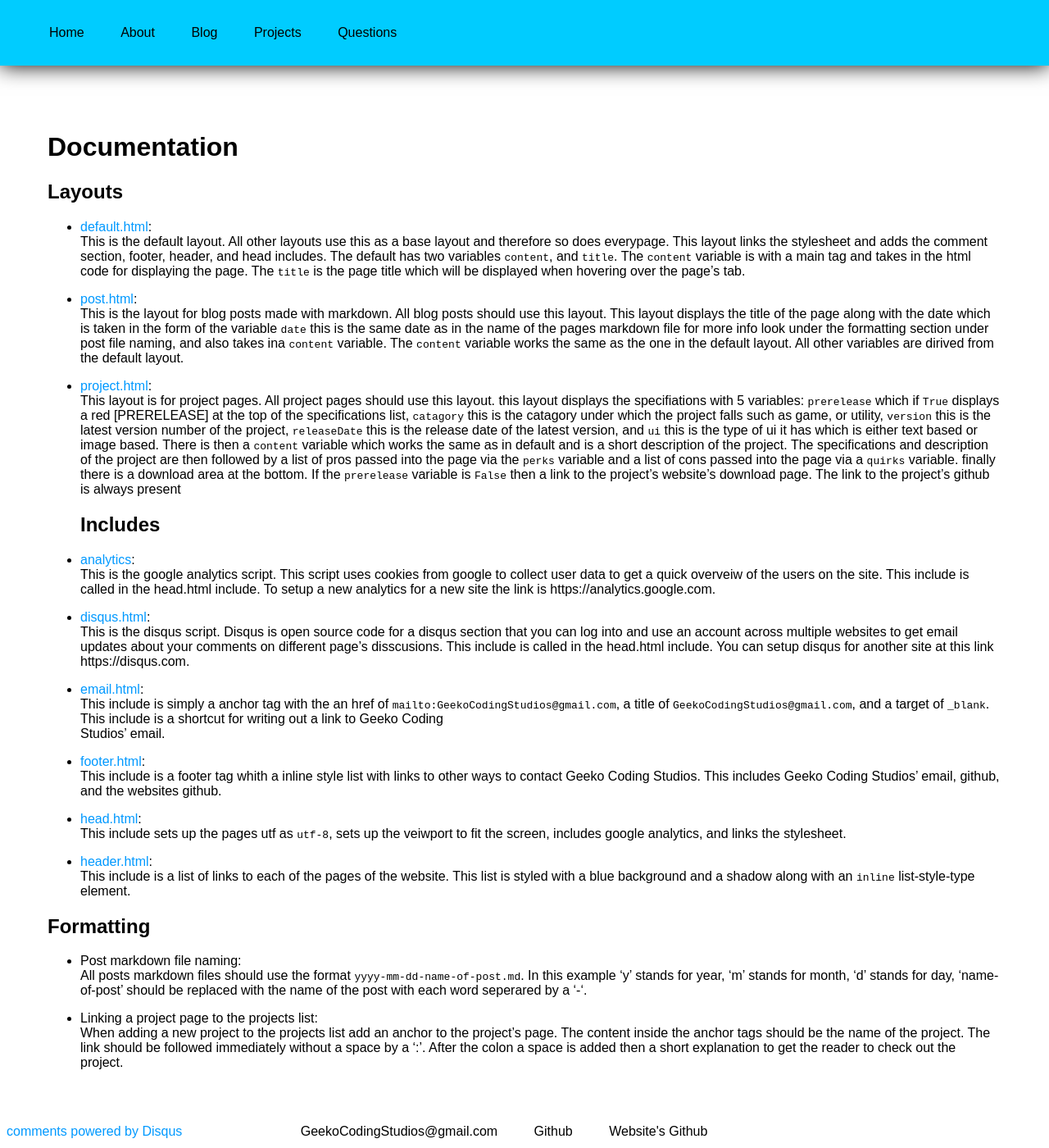
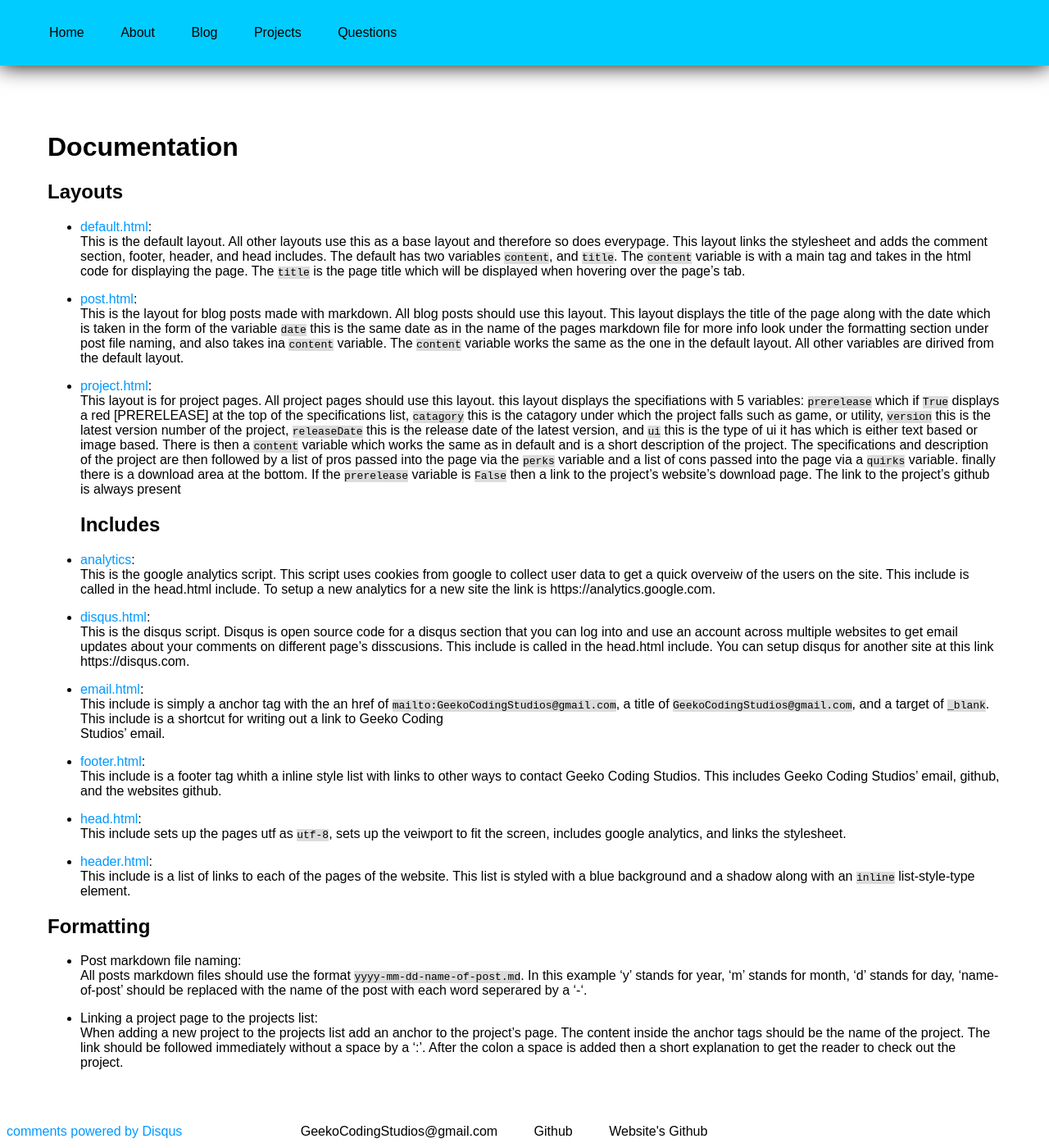
Before and after one commit to Geeko/geeko.github.io, a Jekyll site: the page built from docs/documentation.md, in a window 1280 px wide and 1400 px high. Shown: the whole window at 82% size. Built offline with Jekyll 4.4.1, drawn with Linux system fonts in a browser that asks for light colours; our own code applies the rules of GitHub Pages for plain Markdown files; comment, search, counter and statistics services are not loaded.

Commit message:
Update main.css

```diff
--- a/css/main.css
+++ b/css/main.css
@@ -81,3 +81,7 @@ footer{
   padding-bottom: 50px;
   margin: 30px;
 }
+
+code {
+  background-color: gainsboro;
+}
```
